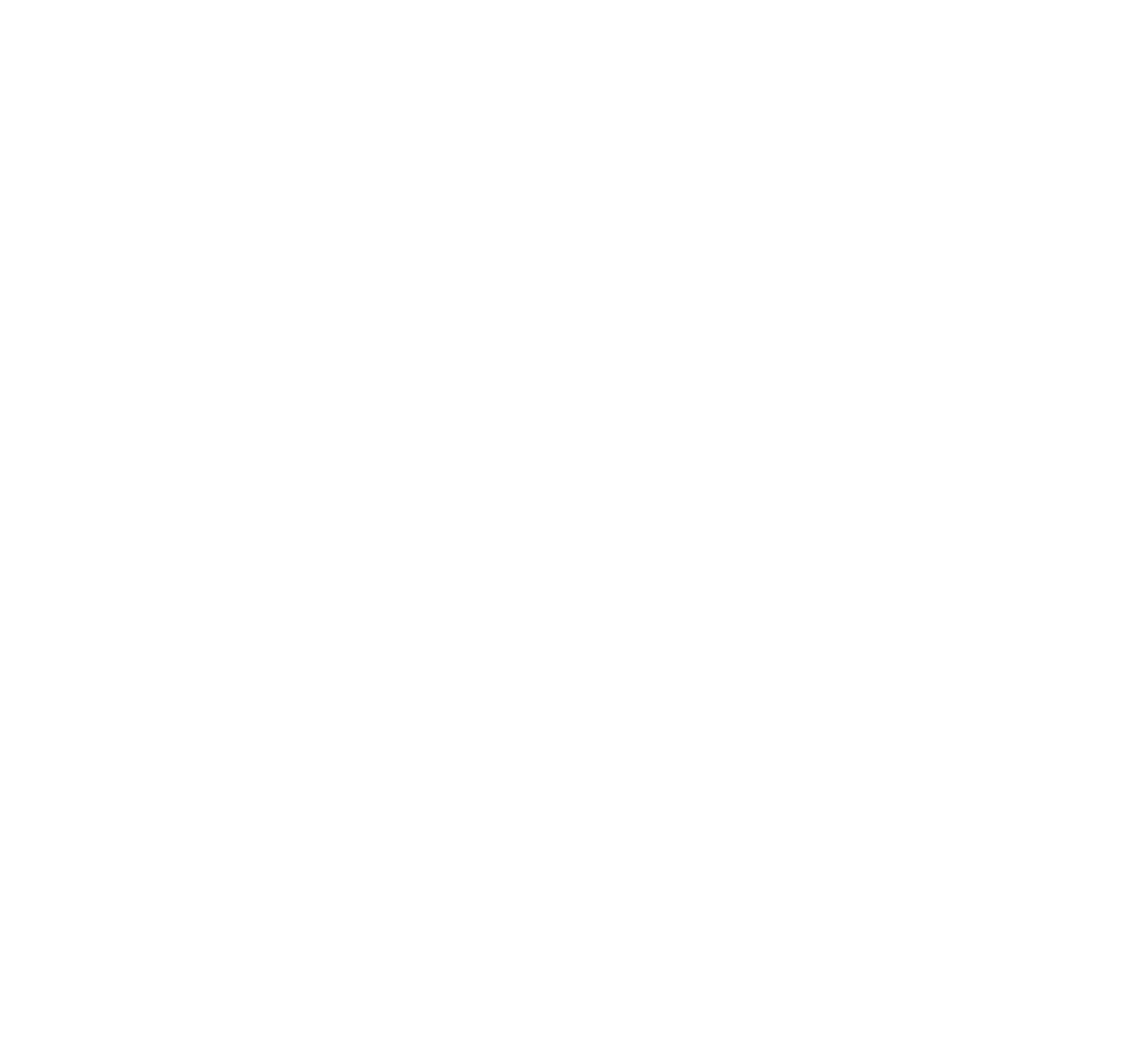
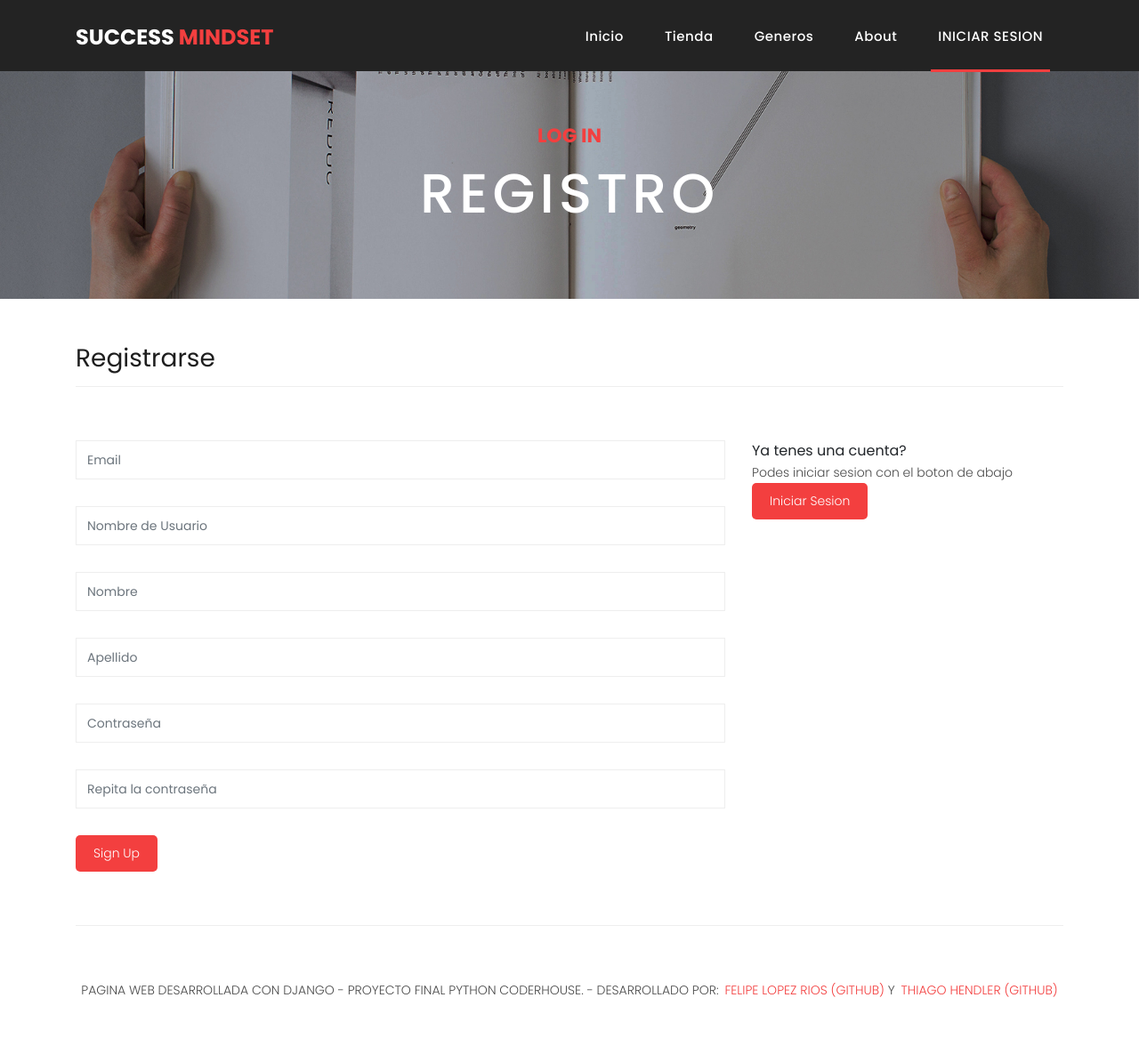
Before and after one commit to feliRios/Ejemplo-Proyecto-Final, a Django app: page /login_view/register_view/ in a window 1280 px wide. Before the commit the page is empty. Shown: the whole page at 89% size. Before the commit the page ends 800 px from the top, so only its background shows below. Run offline with Django 4.2, Linux system fonts and the light colour scheme; some libraries are stand-ins or nearby versions.

Commit message:
Vista 'register_view'

```diff
--- a/ecommerce/core/static/core/css/templatemo-sixteen.css
+++ b/ecommerce/core/static/core/css/templatemo-sixteen.css
@@ -197,6 +197,12 @@
 
 .page-heading-login {
 	padding: 140px 0px 80px 0px;
+	background-image: url(../images/login-heading.jpg)
+}
+
+.page-heading-register {
+	padding: 140px 0px 80px 0px;
+	background-image: url(../images/register-heading.jpg)
 }
 
 .page-heading .text-content h4 {
--- a/ecommerce/core/templates/core/register.html
+++ b/ecommerce/core/templates/core/register.html
@@ -0,0 +1,92 @@
+{% extends 'core/base.html' %}
+
+{% load static %}
+
+{% block title %} Registrarse {% endblock title %}
+
+{% block active_iniciarsesion %}active{% endblock active_iniciarsesion %}
+
+{% block content %}
+
+    <div class="page-heading contact-heading header-text page-heading-login page-heading-register">
+      <div class="container">
+        <div class="row">
+          <div class="col-md-12">
+            <div class="text-content">
+              <h4>LOG IN</h4>
+              <h2>Registro</h2>
+            </div>
+          </div>
+        </div>
+      </div>
+    </div>
+
+    <div class="send-message">
+      <div class="container">
+        <div class="row">
+          <div class="col-md-12">
+            <div class="section-heading">
+              <h2>Registrarse</h2>
+            </div>
+          </div>
+          <div class="col-md-8">
+            <div class="contact-form">
+              <form id="contact" action="" method="post">
+                <div class="row">
+                  <div class="col-lg-12 col-md-12 col-sm-12">
+                    <fieldset>
+                      <input name="name" type="text" class="form-control" id="name" placeholder="Email" required=>
+                    </fieldset>
+                  </div>
+                  <div class="col-lg-12 col-md-12 col-sm-12">
+                    <fieldset>
+                      <input name="password" type="password" class="form-control" id="email" placeholder="Nombre de Usuario" required=>
+                    </fieldset>
+                  </div>
+                  <div class="col-lg-12 col-md-12 col-sm-12">
+                    <fieldset>
+                      <input name="password" type="password" class="form-control" id="email" placeholder="Nombre" required=>
+                    </fieldset>
+                  </div>
+                  <div class="col-lg-12 col-md-12 col-sm-12">
+                    <fieldset>
+                      <input name="password" type="password" class="form-control" id="email" placeholder="Apellido" required=>
+                    </fieldset>
+                  </div>
+                  <div class="col-lg-12 col-md-12 col-sm-12">
+                    <fieldset>
+                      <input name="password" type="password" class="form-control" id="email" placeholder="Contraseña" required=>
+                    </fieldset>
+                  </div>
+                  <div class="col-lg-12 col-md-12 col-sm-12">
+                    <fieldset>
+                      <input name="password" type="password" class="form-control" id="email" placeholder="Repita la contraseña" required=>
+                    </fieldset>
+                  </div>
+                  <div class="col-lg-12">
+                    <fieldset>
+                      <button type="submit" id="form-submit" class="filled-button">Sign Up</button>
+                    </fieldset>
+                  </div>
+                </div>
+              </form>
+            </div>
+          </div>
+        <div class="col-md-4">
+            <ul>
+              <li class="li-up">
+                  <a>Ya tenes una cuenta?</a>
+                  <div class="content">
+                      <p>Podes iniciar sesion con el boton de abajo</p>
+                      <button type="button" class="boton-registro-login">
+                        <a href="{% url 'login_view' %}" class="excluir">Iniciar sesion</a>
+                      </button>
+                  </div>
+              </li>
+            </ul>
+          </div>
+        </div>
+      </div>
+    </div>
+
+{% endblock content %}
```
Also changed, not shown: ecommerce/core/static/core/images/goodbye.jpg (added), ecommerce/core/static/core/images/login-heading.jpg (added), ecommerce/core/static/core/images/register-heading.jpg (added).
